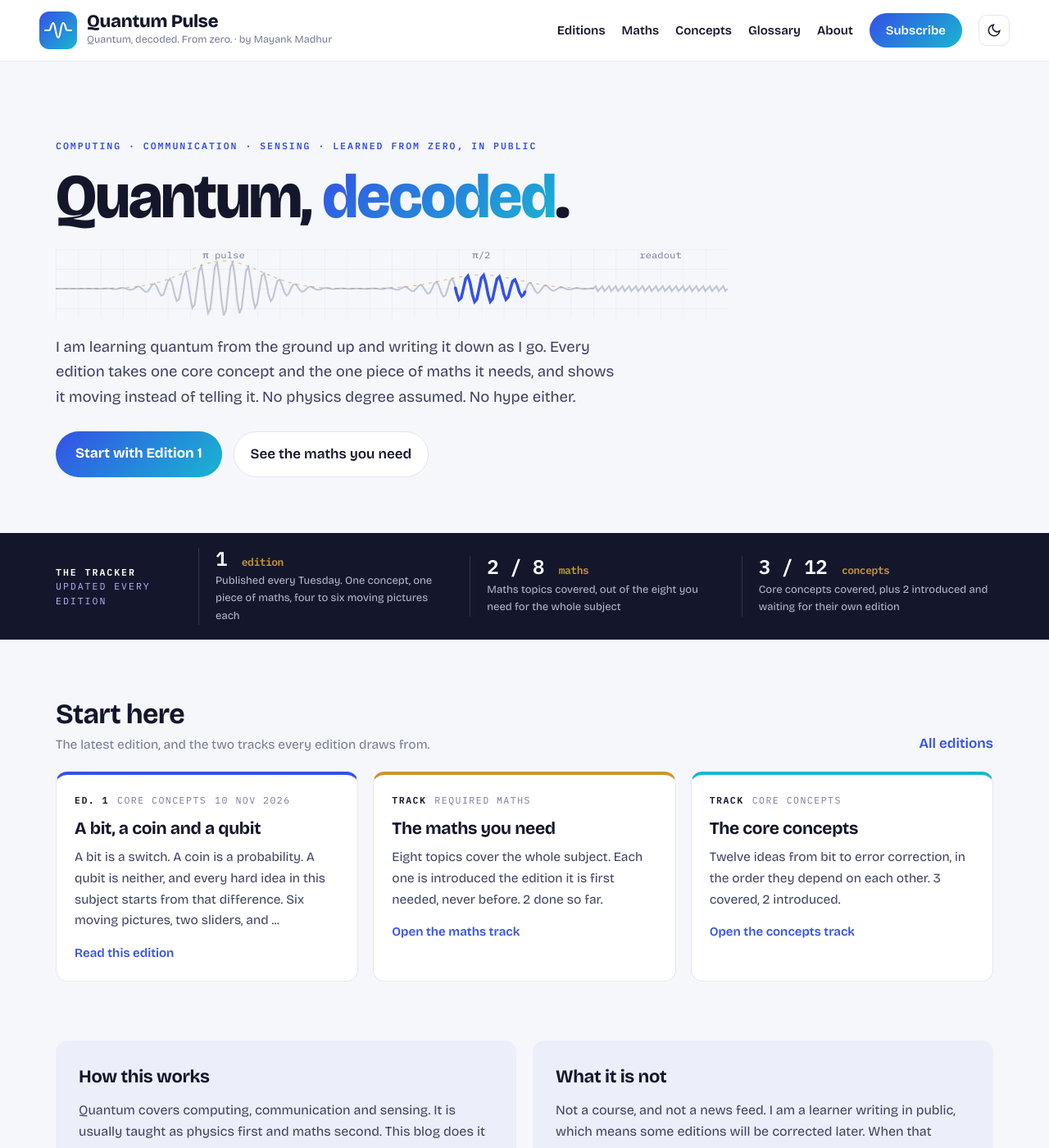
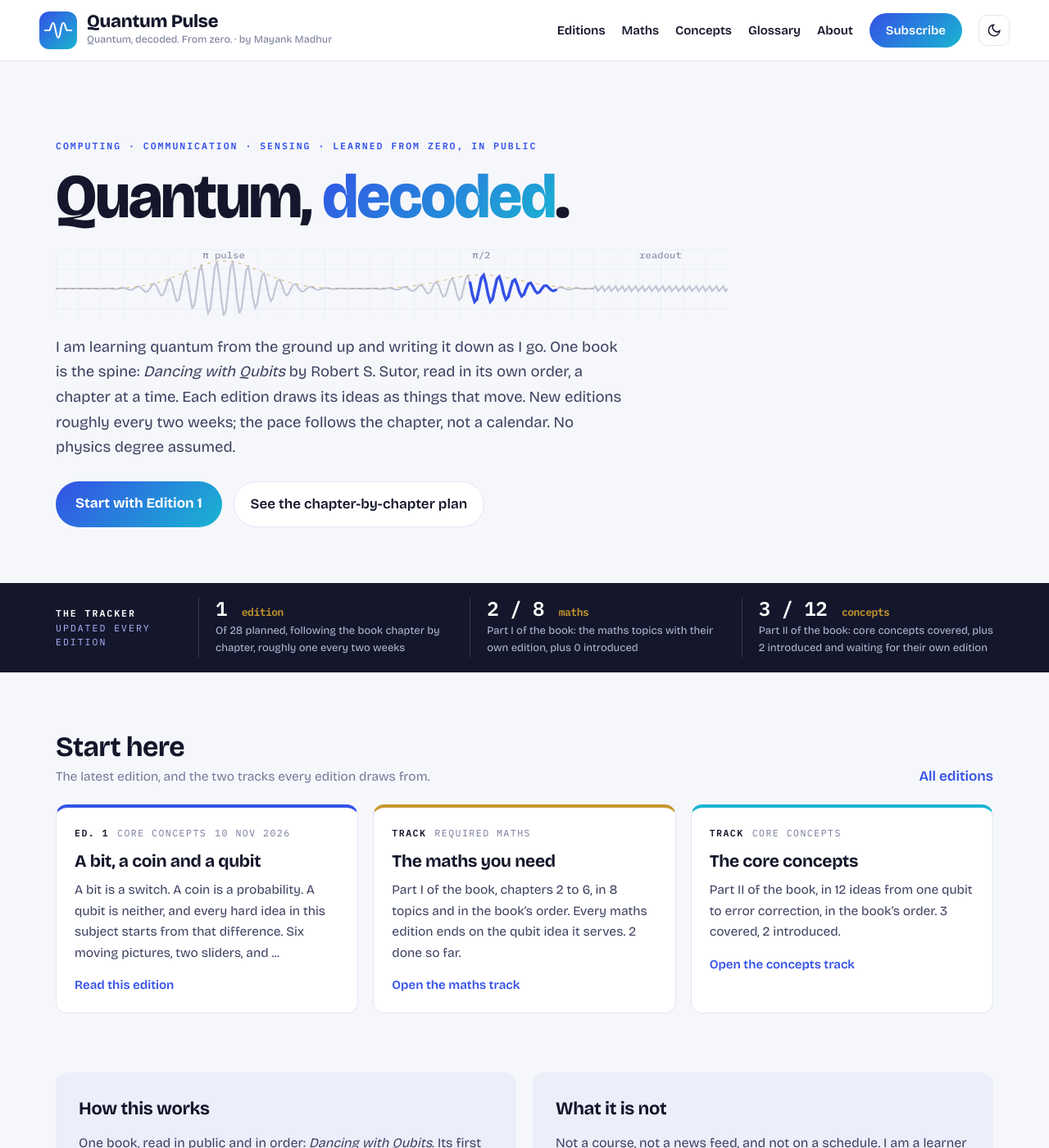
Before and after one commit to mayankmarch25/quantumpulse, a Jekyll site: the page built from index.html, in a window 1280 px wide and 1400 px high. Shown: the whole window at 82% size. Built offline with Jekyll 4.4.1, drawn with Linux system fonts in a browser that asks for light colours; some of the changed text lies outside the part shown.

Commit message:
Add files via upload

```diff
--- a/_config.yml
+++ b/_config.yml
@@ -1,12 +1,12 @@
 title: Quantum Pulse
 tagline: Quantum, decoded. From zero.
 author: Mayank Madhur
-publish_day: Tuesday
+cadence: a new edition roughly every two weeks, pace varies with the chapter
 linkedin_profile: https://www.linkedin.com/in/mayank-madhur/
 # Create the second LinkedIn newsletter, then paste its URL here. Until then the Subscribe buttons point to the LinkedIn profile.
 linkedin_newsletter: https://www.linkedin.com/in/mayank-madhur/
 email: mayank@mayankmadhur.in
-description: Learning quantum from zero, in public. One core concept and the one piece of maths it needs, shown moving, every Tuesday.
+description: Learning quantum from zero, in public. One core concept and the one piece of maths it needs, shown moving. New editions as the chapters get done.
 
 # Separate GitHub account from Healthcare Pulse.
 # Option A (recommended): repo named <username>.github.io  -> site at the root. Keep baseurl "".
--- a/index.html
+++ b/index.html
@@ -7,6 +7,7 @@ layout: default
 {% assign c_tou = site.data.tracks.concepts | where: "status", "touched" | size %}
 {% assign c_all = site.data.tracks.concepts | size %}
 {% assign p = site.posts.first %}
+{% assign plan = site.data.plan %}
 <section class="wrap hero">
   <div class="hero-left">
     <p class="eyebrow">COMPUTING · COMMUNICATION · SENSING · LEARNED FROM ZERO, IN PUBLIC</p>
@@ -24,10 +25,10 @@ layout: default
       <text x="380" y="9" text-anchor="middle" class="pulse-label">π/2</text>
       <text x="540" y="9" text-anchor="middle" class="pulse-label">readout</text>
     </svg>
-    <p class="hero-sub">I am learning quantum from the ground up and writing it down as I go. Every edition takes one core concept and the one piece of maths it needs, and shows it moving instead of telling it. No physics degree assumed. No hype either.</p>
+    <p class="hero-sub">I am learning quantum from the ground up and writing it down as I go. One book is the spine: <em>Dancing with Qubits</em> by Robert S. Sutor, read in its own order, a chapter at a time. Each edition draws its ideas as things that move. New editions roughly every two weeks; the pace follows the chapter, not a calendar. No physics degree assumed.</p>
     <div class="hero-actions">
       <a class="hero-cta" href="{{ site.baseurl }}{{ p.url }}">Start with Edition 1</a>
-      <a class="hero-ghost" href="{{ site.baseurl }}/maths/">See the maths you need</a>
+      <a class="hero-ghost" href="{{ site.baseurl }}/plan/">See the chapter-by-chapter plan</a>
     </div>
   </div>
 </section>
@@ -35,9 +36,9 @@ layout: default
 <section class="score" id="tracker">
   <div class="wrap score-in">
     <p class="score-head"><b>THE TRACKER</b>UPDATED EVERY EDITION</p>
-    <div class="score-item"><div class="score-num">{{ site.posts | size }} <small>{% if site.posts.size == 1 %}edition{% else %}editions{% endif %}</small></div><div class="score-lbl">Published every {{ site.publish_day }}. One concept, one piece of maths, four to six moving pictures each</div></div>
-    <div class="score-item"><div class="score-num">{{ m_cov }} / {{ m_all }} <small>maths</small></div><div class="score-lbl">Maths topics covered, out of the eight you need for the whole subject</div></div>
-    <div class="score-item"><div class="score-num">{{ c_cov }} / {{ c_all }} <small>concepts</small></div><div class="score-lbl">Core concepts covered, plus {{ c_tou }} introduced and waiting for their own edition</div></div>
+    <div class="score-item"><div class="score-num">{{ site.posts | size }} <small>{% if site.posts.size == 1 %}edition{% else %}editions{% endif %}</small></div><div class="score-lbl">Of 28 planned, following the book chapter by chapter, roughly one every two weeks</div></div>
+    <div class="score-item"><div class="score-num">{{ m_cov }} / {{ m_all }} <small>maths</small></div><div class="score-lbl">Part I of the book: the maths topics with their own edition, plus {{ site.data.tracks.maths | where: "status", "touched" | size }} introduced</div></div>
+    <div class="score-item"><div class="score-num">{{ c_cov }} / {{ c_all }} <small>concepts</small></div><div class="score-lbl">Part II of the book: core concepts covered, plus {{ c_tou }} introduced and waiting for their own edition</div></div>
   </div>
 </section>
 
@@ -59,13 +60,13 @@ layout: default
     <a class="ed-card cat-maths" href="{{ site.baseurl }}/maths/">
       <div class="ed-meta"><b>TRACK</b><span>REQUIRED MATHS</span></div>
       <h3>The maths you need</h3>
-      <p>Eight topics cover the whole subject. Each one is introduced the edition it is first needed, never before. {{ m_cov }} done so far.</p>
+      <p>Part I of the book, chapters 2 to 6, in {{ m_all }} topics and in the book’s order. Every maths edition ends on the qubit idea it serves. {{ m_cov }} done so far.</p>
       <span class="ed-go">Open the maths track</span>
     </a>
     <a class="ed-card cat-track" href="{{ site.baseurl }}/concepts/">
       <div class="ed-meta"><b>TRACK</b><span>CORE CONCEPTS</span></div>
       <h3>The core concepts</h3>
-      <p>Twelve ideas from bit to error correction, in the order they depend on each other. {{ c_cov }} covered, {{ c_tou }} introduced.</p>
+      <p>Part II of the book, in {{ c_all }} ideas from one qubit to error correction, in the book’s order. {{ c_cov }} covered, {{ c_tou }} introduced.</p>
       <span class="ed-go">Open the concepts track</span>
     </a>
   </div>
@@ -75,12 +76,12 @@ layout: default
   <div class="thesis">
     <div class="thesis-card">
       <h3>How this works</h3>
-      <p>Quantum covers computing, communication and sensing. It is usually taught as physics first and maths second. This blog does it the other way round, one small piece at a time, with every idea drawn as something that moves.</p>
-      <p><span class="cond">The rule:</span> no symbol appears before the picture it describes.</p>
+      <p>One book, read in public and in order: <em>Dancing with Qubits</em>. Its first half is the maths, its second half the quantum computing. The editions follow that order, one or two per chapter, and every maths edition ends by showing where that piece turns up in a qubit.</p>
+      <p><span class="cond">The rule:</span> no symbol appears before the picture it describes, and no chapter is skipped.</p>
     </div>
     <div class="thesis-card">
       <h3>What it is not</h3>
-      <p>Not a course, and not a news feed. I am a learner writing in public, which means some editions will be corrected later. When that happens the correction is printed, not quietly patched.</p>
+      <p>Not a course, not a news feed, and not on a schedule. I am a learner writing in public: editions land when a chapter is understood well enough to draw, roughly every two weeks. Some will be corrected later. When that happens the correction is printed, not quietly patched.</p>
       <p><span class="cond">The risk:</span> I will get things wrong. Tell me, and I will fix the edition and credit you.</p>
     </div>
   </div>
@@ -90,7 +91,7 @@ layout: default
   <div class="sec-head">
     <div>
       <h2 class="sec-title">The maths you need</h2>
-      <p class="sec-sub">Eight topics, in the order the subject needs them. Each unlocks when an edition uses it.</p>
+      <p class="sec-sub">Part I of the book in {{ m_all }} topics, in the book’s order. Each unlocks when its edition lands.</p>
     </div>
     <a class="sec-all" href="{{ site.baseurl }}/maths/">Full track</a>
   </div>
@@ -100,6 +101,7 @@ layout: default
       <span class="st st-{{ t.status }}">{{ t.status | upcase }}{% if t.edition %} · ED. {{ t.edition }}{% endif %}</span>
       <h3>{{ t.name }}</h3>
       <p>{{ t.what }}</p>
+      <span class="ch">§ {{ t.ch }}</span>
     {% if t.status == "upcoming" %}</div>{% else %}</a>{% endif %}
     {% endfor %}
   </div>
@@ -109,7 +111,7 @@ layout: default
   <div class="sec-head">
     <div>
       <h2 class="sec-title">The core concepts</h2>
-      <p class="sec-sub">Twelve ideas. Each one depends on the ones before it, so they are covered in this order.</p>
+      <p class="sec-sub">Part II of the book in {{ c_all }} ideas, in the book’s order. Each depends on the ones before it.</p>
     </div>
     <a class="sec-all" href="{{ site.baseurl }}/concepts/">Full track</a>
   </div>
@@ -119,6 +121,7 @@ layout: default
       <span class="st st-{{ t.status }}">{{ t.status | upcase }}{% if t.edition %} · ED. {{ t.edition }}{% endif %}</span>
       <h3>{{ t.name }}</h3>
       <p>{{ t.what }}</p>
+      <span class="ch">§ {{ t.ch }}</span>
     {% if t.status == "upcoming" %}</div>{% else %}</a>{% endif %}
     {% endfor %}
   </div>
```
Also changed, not shown: HOW-TO-ADD-AN-EDITION.md (+6 -2 lines), llms.txt (+9 -7 lines), README.md.
